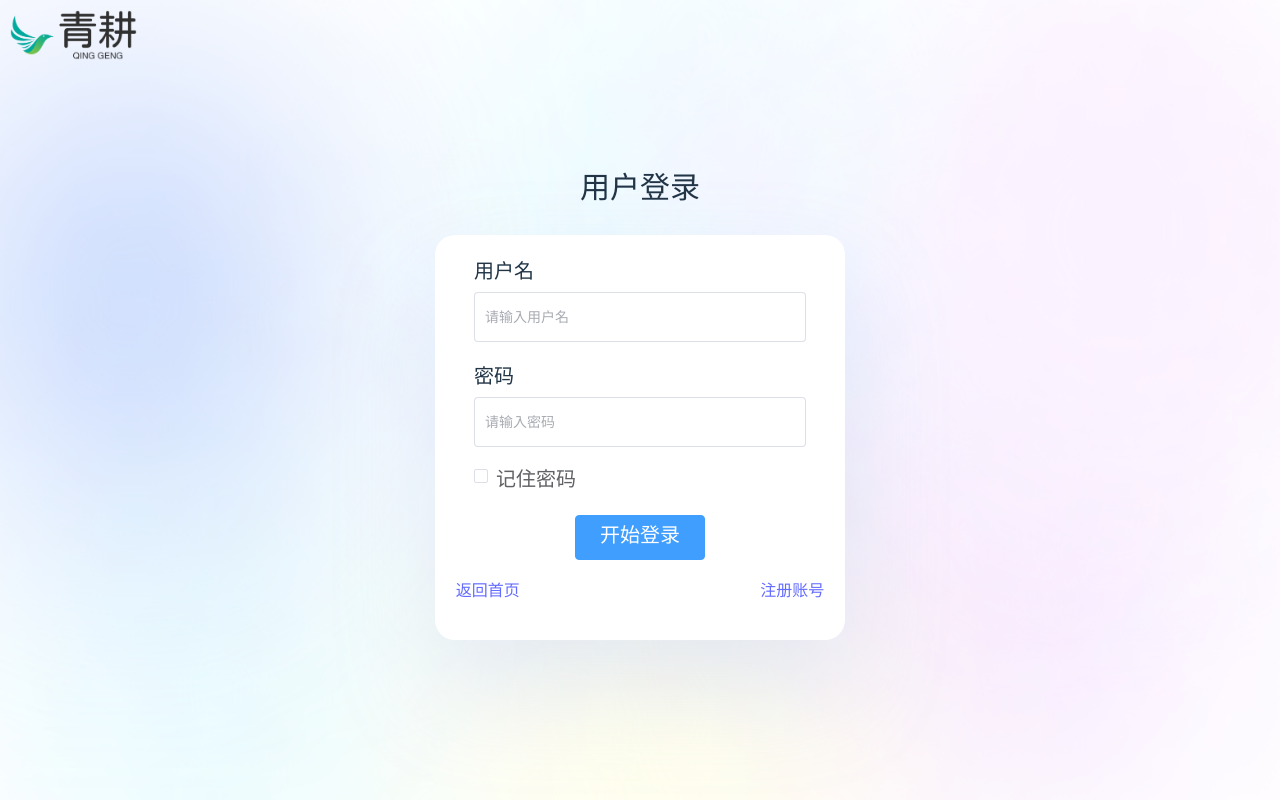
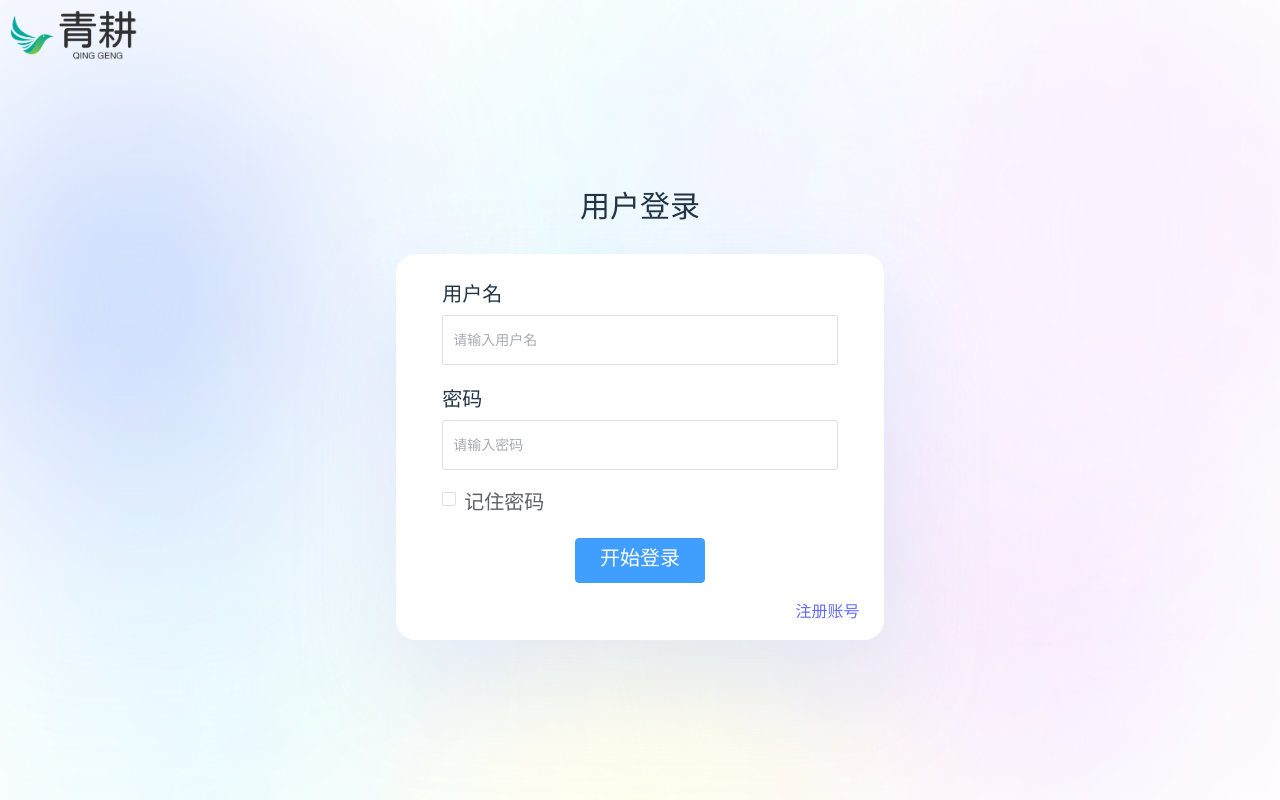
Before and after one commit to Matrix-King-Studio/virtual-human-llm-frontend, a Vue app: page / in a window 1280 px wide. Built offline with nearby package versions, Linux system fonts and the light colour scheme.

Commit message:
修改了登录界面显示问题

```diff
--- a/src/views/Login.vue
+++ b/src/views/Login.vue
@@ -28,7 +28,6 @@
         </el-form-item>
       </el-form>
       <div class="link-box">
-        <span><router-link to="/">返回首页</router-link></span>
         <span><router-link to="/register">注册账号</router-link></span>
       </div>
     </div>
@@ -63,8 +62,8 @@ formRef.value.validate((valid)=>{
 </script>
 <style lang="less">
   .login-box {
-    width: 50%;
-    height: 90%;
+    width: 488px;
+    height: 482px;
     h2 {
       font-size: 30px;
       text-align: center;
@@ -77,6 +76,7 @@ formRef.value.validate((valid)=>{
       box-shadow: 1px 50px 99px 1px #9fb3f540;
       border-radius: 20px;
       .el-form {
+        height: 95%;
         padding: 0 5%;
         .el-form-item__content {
           span {
@@ -96,7 +96,7 @@ formRef.value.validate((valid)=>{
       }
       .link-box {
         display: flex;
-        justify-content: space-between;
+        justify-content: flex-end;
       }
     }
   }
```
